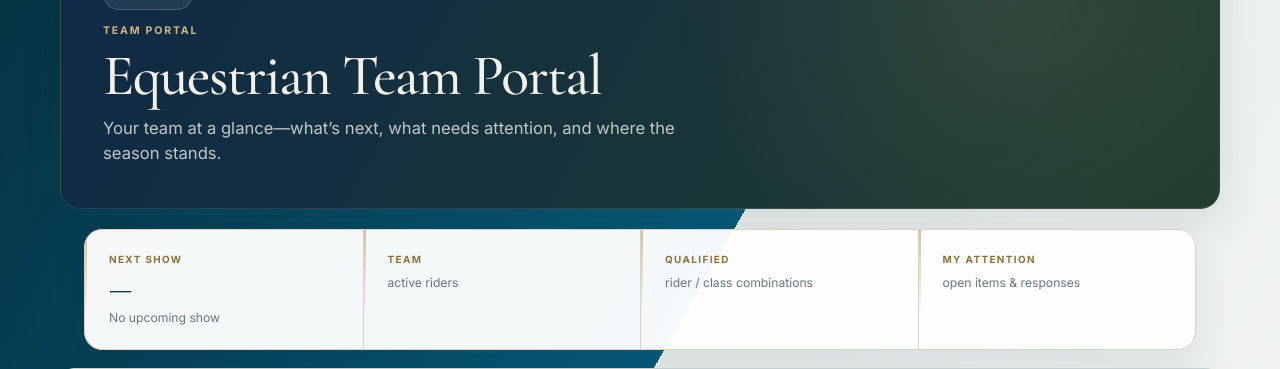
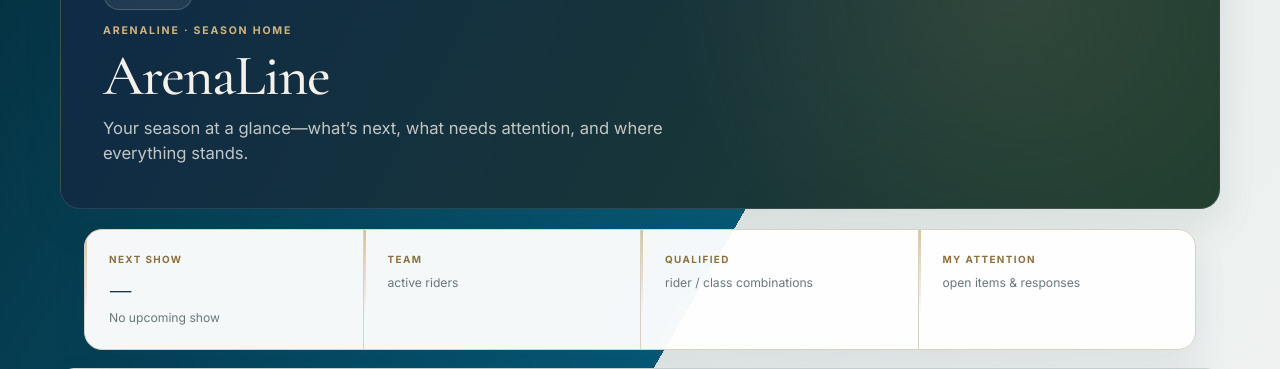
Before and after one commit to mcangeli/iea-team-portal, a Django app: template templates/portal/dashboard.html in a window 1280 px wide. Shown: the part 162-531 px from the top of the page. Run offline with Django 5.2, Linux system fonts and the light colour scheme; the template is opened without the code that fills it, so the values that code supplies are empty; parts of the project's set-up code (start-up, migrations or seed data) failed here and were passed over.

Commit message:
brand: bring main dashboard into ArenaLine

```diff
--- a/templates/portal/dashboard.html
+++ b/templates/portal/dashboard.html
@@ -1,5 +1,5 @@
 {% extends 'base.html' %}
-{% block title %}Dashboard{% endblock %}
+{% block title %}Dashboard · ArenaLine{% endblock %}
 {% block content %}
 <style>
 .dashboard-workspaces{display:flex;flex-wrap:wrap;gap:.55rem;margin:1rem 0 1rem;clear:both}.dashboard-hero + .club-summary{margin-top:1.25rem}.dashboard-workspaces + .club-summary{margin-top:1rem}.dashboard-workspace-link{display:inline-flex;align-items:center;min-height:2.25rem;padding:.45rem .8rem;border:1px solid var(--line,rgba(255,255,255,.16));border-radius:999px;text-decoration:none;font-size:.86rem;font-weight:700;letter-spacing:.01em;background:var(--surface,rgba(255,255,255,.04))}.dashboard-workspace-link:hover,.dashboard-workspace-link.active{border-color:currentColor;transform:translateY(-1px)}@media(max-width:700px){.dashboard-workspaces{flex-wrap:nowrap;overflow-x:auto;margin-bottom:1rem;padding:.15rem 0 .4rem;scrollbar-width:thin}.dashboard-workspace-link{flex:0 0 auto}}
@@ -8,9 +8,9 @@
 <section class="hero dashboard-hero club-hero">
   <div class="hero-copy">
     <div class="welcome-kicker">Welcome, <strong>{{ user.first_name|default:user.username }}</strong></div>
-    <div class="eyebrow light">{% if season %}{{ season.name }}{% else %}TEAM PORTAL{% endif %}</div>
-    <h1>{% if portal_team %}{{ portal_team.name }}{% else %}Equestrian Team Portal{% endif %}</h1>
-    <p>Your team at a glance—what’s next, what needs attention, and where the season stands.</p>
+    <div class="eyebrow light">{% if season %}ARENALINE · {{ season.name|upper }}{% else %}ARENALINE · SEASON HOME{% endif %}</div>
+    <h1>{% if portal_team %}{{ portal_team.name }}{% else %}ArenaLine{% endif %}</h1>
+    <p>Your season at a glance—what’s next, what needs attention, and where everything stands.</p>
   </div>
   {% if team_logo %}<div class="hero-mark"><img src="{{ team_logo }}" alt="{{ portal_team.name }}"></div>{% endif %}
 </section>
```
